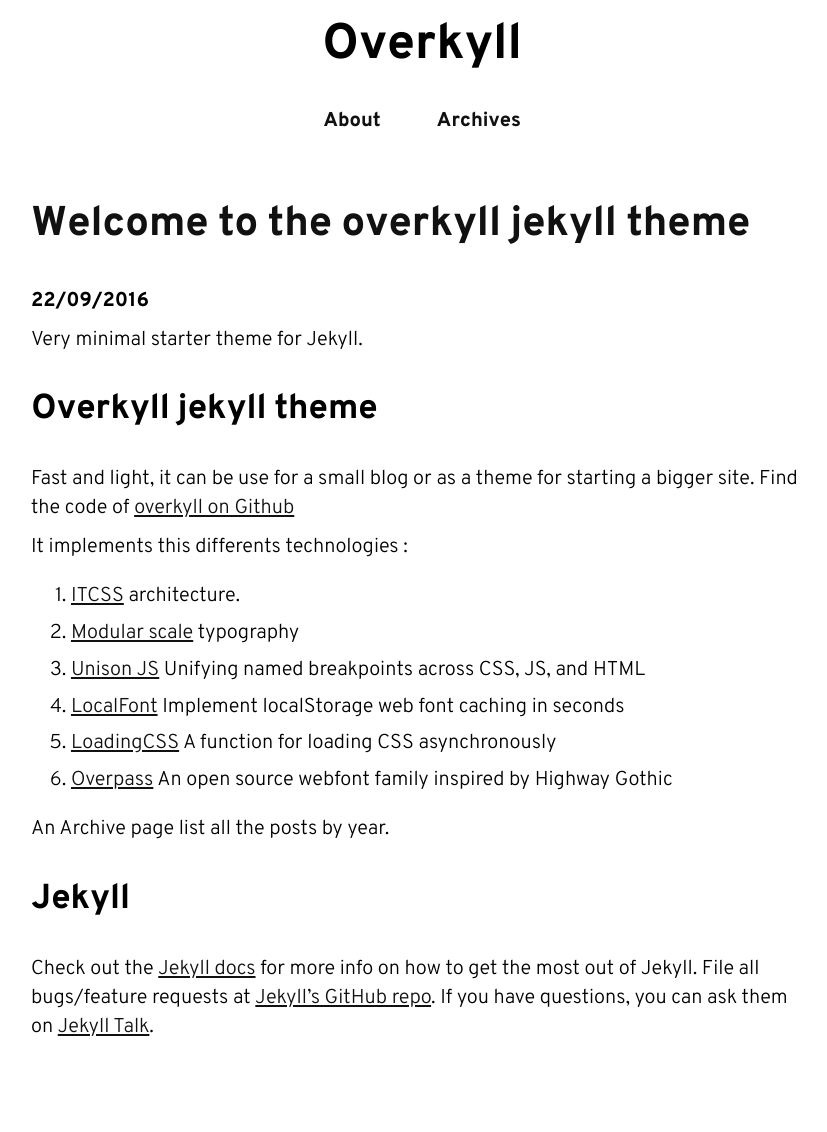
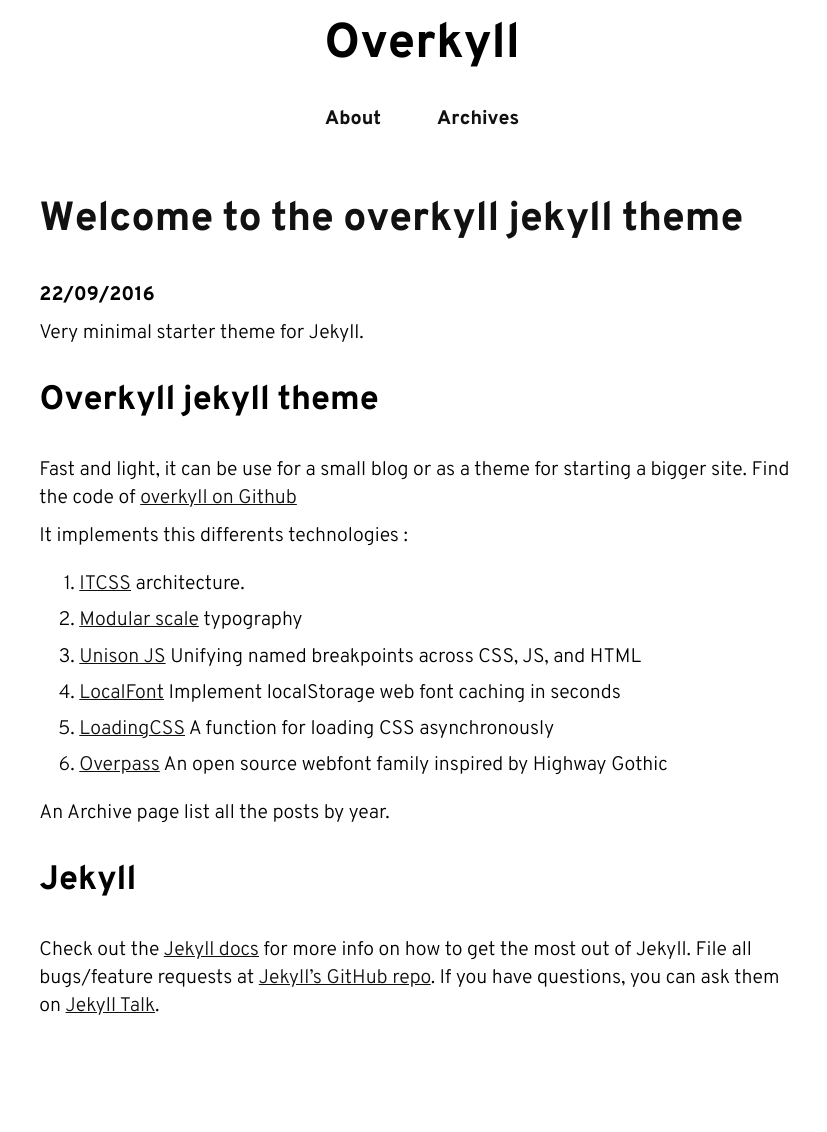
Before and after one commit to bertrandkeller/overkyll-jekyll-theme, a Jekyll site: the page built from index.md, in a window 1280 px wide. Shown: the whole page, without its empty margins (218-1045 px from the left). Built offline with Jekyll 4.4.1, drawn with Linux system fonts in a browser that asks for light colours.

Commit message:
Update All CSS

```diff
--- a/_sass/base/_base.scss
+++ b/_sass/base/_base.scss
@@ -37,6 +37,12 @@ img {
   -ms-interpolation-mode: bicubic;
 }
 
+// We need to revert these for Google maps cos else it breaks!
+%img--no-max,
+.img--no-max {
+  max-width: none;
+}
+
 
 // Figures
 // -------------------------
@@ -59,7 +65,7 @@ a {
     color: palette(primary);
   }
   &:hover {
-    text-decoration: underline;
+    text-decoration: none;
     color: palette(primary, dark);
   }
   &:focus {
--- a/_sass/config/_mediaqueries.scss
+++ b/_sass/config/_mediaqueries.scss
@@ -3,27 +3,27 @@
 ////
 
 // Media Query breakpoint
+// https://medium.freecodecamp.com/the-100-correct-way-to-do-css-breakpoints-88d6a5ba1862#.59e713wwa
 //-------------------------------------
 
 $screen:                    "only screen";
-$small:                     0;
-$tiny:                      37.5;   /*600px */
-$medium:                    56.25;  /*900px */
-$large:                     75;     /*1200px*/
-$xlarge:                    112.5;  /*1800px*/
-$xxlarge:                   150;    /*2400px*/
+$tiny:                      20;     /* 320px  */
+$small:                     37.5;   /* 600px  */
+$medium:                    56.25;  /* 900px  */
+$large:                     75;     /* 1200px */
+$xlarge:                    112.5;  /* 1800px */
+$xxlarge:                   150;    /* 2400px */
 
 
 // Media Query Ranges
 //-------------------------------------
 
 $tiny-range                 : (0em, $tiny * 1em) !default;
-$small-range                : (0em, $medium * 1em - 0.063em) !default;
+$small-range                : (0em, $small * 1em - 0.063em) !default;
 $medium-range               : ($medium * 1em + 0.063em, $large * 1em) !default;
 $large-range                : ($large * 1em + 0.063em, $xlarge * 1em) !default;
 $xlarge-range               : ($xlarge * 1em + 0.063em, $xxlarge * 1em) !default;
 $xxlarge-range              : ($xxlarge * 1em + 0.063em, 99999999em) !default;
-
 
 
 // Media Query Ranges :: Mixin (from Foundation CSS)
@@ -49,8 +49,8 @@ $xxlarge-range              : ($xxlarge * 1em + 0.063em, 99999999em) !default;
 
 $landscape    : "#{$screen} and (orientation: landscape)";
 $portrait     : "#{$screen} and (orientation: portrait)";
-$small-up     : $screen;
 $tiny-only    : "#{$screen} and (max-width:#{upper-bound($tiny-range)})";
+$small-up     : "#{$screen} and (min-width:#{lower-bound($small-range)})";
 $small-only   : "#{$screen} and (max-width:#{upper-bound($small-range)})";
 $medium-up    : "#{$screen} and (min-width:#{lower-bound($medium-range)})";
 $medium-only  : "#{$screen} and (min-width:#{lower-bound($medium-range)}) and (max-width:#{upper-bound($medium-range)})";
@@ -71,7 +71,7 @@ $debug: false;
 
 // Unison media
 $mq-sync:
-usn-small           $small * 1em,
+usn-small           0,
 usn-medium          $medium * 1em,
 usn-large           $large * 1em
 ;
--- a/_sass/config/_typography.scss
+++ b/_sass/config/_typography.scss
@@ -42,7 +42,7 @@ h3,
 h2 { line-height: $base * $ms1; }
 h1 { line-height: $base * $ms0; }
 
-h6, .h6 { font-size: $small; }
+h6, .h6 { font-size: $smaller; }
 h5, .h5 { font-size: $normal; }
 h4, .h4 { font-size: $bigger; }
 h3, .h3 { font-size: $title3; }
@@ -62,16 +62,24 @@ h1, .h1 { font-size: $title1; }
   }
 }
 
+@media #{$large-up} {
+  body {
+    font-size: $base-em * $ms1;
+    @include csslock-fontsize($large,$xlarge,$ms1,$ms2);
+  }
+}
+
 @media #{$xlarge-up} {
   body {
-    font-size: $base-em * $ms1;
-    @include csslock-fontsize($medium,$xlarge,$ms1,$ms2);
+    font-size: $base-em * $ms2;
+    @include csslock-fontsize($xlarge,$xxlarge,$ms2,$ms4);
   }
 }
 
 @media #{$xxlarge-up} {
   body {
-    font-size: $base-em * $ms2;
+    font-size: $base-em * $ms4;
+    @include csslock-fontsize($xxlarge,200,$ms4,$ms5);
   }
 }
 
--- a/_sass/object/_posts.scss
+++ b/_sass/object/_posts.scss
@@ -3,7 +3,7 @@
 ////
 
 .post {
-  padding-bottom: $line-height-base;
+  padding-bottom: $base-line;
   figure {
     text-align: center;
   }
--- a/_sass/tool/_utilities.scss
+++ b/_sass/tool/_utilities.scss
@@ -52,6 +52,7 @@
 
 // Toggling content
 // -------------------------
+// Note: Deprecated .hide in favor of .hidden or .sr-only (as appropriate) in v3.0.1
 
 .hide {
   display: none !important;
@@ -65,23 +66,16 @@
   visibility: hidden;
 }
 
-// Class for hidding text but keep text accessible
-// --------------------------------------------------
-
-.sr-only,
 .visuallyhidden {
-  border: 0 !important;
-  clip: rect(1px, 1px, 1px, 1px) !important;
-  -webkit-clip-path: inset(50%) !important;
-          clip-path: inset(50%) !important;
-  height: 1px !important;
-  overflow: hidden !important;
-  padding: 0 !important;
-  position: absolute !important;
-  width: 1px !important;
-  white-space: nowrap !important;
+  border: 0;
+  clip: rect(0 0 0 0);
+  height: 1px;
+  margin: -1px;
+  overflow: hidden;
+  padding: 0;
+  position: absolute;
+  width: 1px;
 }
-
 
 // For Affix plugin
 // -------------------------
@@ -91,8 +85,8 @@
 }
 
 
-// Icons
-// -------------------------
+ // Icons
+ // -------------------------
 
 .icon {
   > svg {
```
